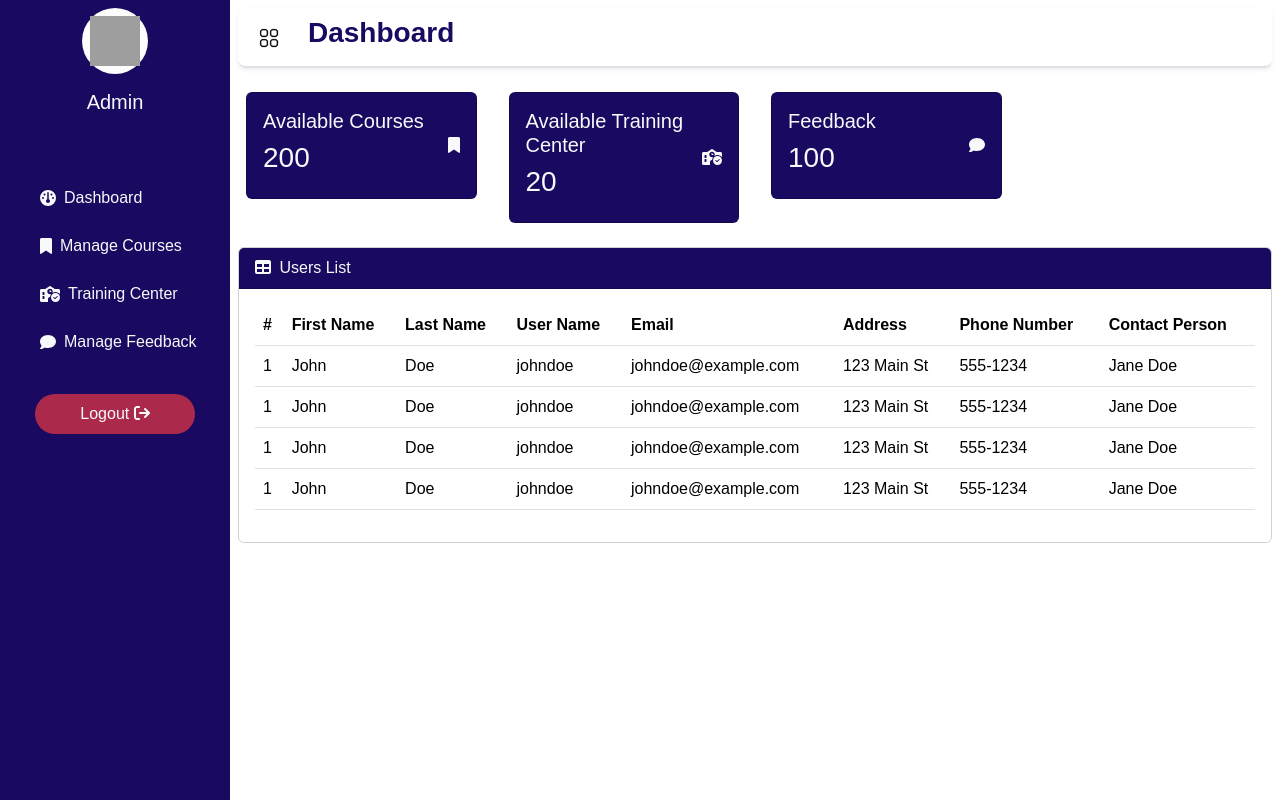
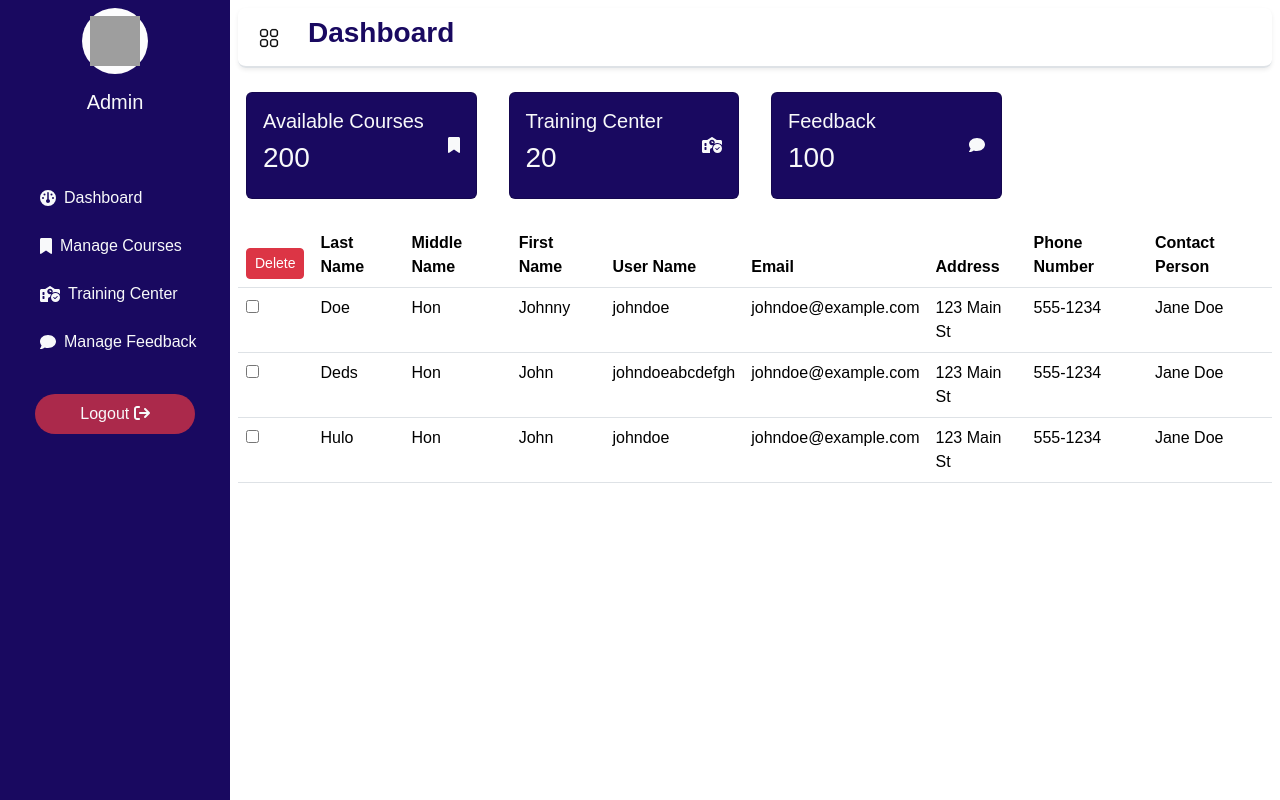
Before and after one commit to lyn212-cpu/Capstone, a PHP site: page /Dashboard.php in a window 1280 px wide. Run offline with PHP 8.4, Linux system fonts and the light colour scheme; a stand-in replaces the project's code that opens the database connection; some libraries are stand-ins or nearby versions; grey boxes are pictures that could not be loaded.

Commit message:
Admin Dashboard
I fixed the UI for the Admin's dashboard and also added a folder for the javascript  of the admin side.

```diff
--- a/Admin/Pages/Dashboard.php
+++ b/Admin/Pages/Dashboard.php
@@ -1,5 +1,6 @@
 <!doctype html>
 <html lang="en">
+
 <head>
     <meta charset="UTF-8">
     <meta name="viewport"
@@ -11,11 +12,14 @@
     <link href="https://cdn.jsdelivr.net/npm/simple-datatables@7.1.2/dist/style.min.css" rel="stylesheet" />
     <title>Dashboard</title>
 </head>
+
 <body>
-<nav id="collapseExample" class="d-flex flex-column" style="background-color: #190960; min-width: 230px; min-height: 100vh; height: auto;">
+    <nav id="collapseExample" class="d-flex flex-column"
+        style="background-color: #190960; min-width: 230px; min-height: 100vh; height: auto;">
         <div class="text-light d-flex flex-column justify-content-center align-items-center p-2 gap-3">
             <picture class="p-2 bg-light-subtle rounded-circle">
-         <img width="50" height="50" src="https://img.icons8.com/ios/50/administrator-male--v1.png" alt="administrator-male--v1"/>
+                <img width="50" height="50" src="https://img.icons8.com/ios/50/administrator-male--v1.png"
+                    alt="administrator-male--v1" />
             </picture>
             <div>
                 <h5 class="">Admin</h5>
@@ -62,7 +66,7 @@
                 <div style="background-color: #190960" class="card text-light p-3">
                     <div class="d-flex justify-content-between align-items-center">
                         <div>
-                            <h5>Available Training Center</h5>
+                            <h5>Training Center</h5>
                             <h3>20</h3>
                         </div>
                         <i class="fa-solid fa-school-circle-check text-light"></i>
@@ -83,19 +87,19 @@
             </div>
         </section>
 
-<!--     User list table-->
-     <div class="card mb-4 bg-transparent ">
-         <div style="background-color: #190960" class="card-header text-light">
-             <i class="fas fa-table me-1"></i>
-             Users List
-         </div>
-         <div class="card-body">
+        <!--User list table-->
+        <form id="deleteForm" action="deleteUser.php" method="POST" onsubmit="return confirmDelete();">
+
+
             <table id="datatablesSimple" class="table">
                 <thead>
                     <tr>
-                     <th>#</th>
+                        <th><button type="submit" class="btn btn-danger btn-sm" onclick="return confirmDelete();">
+                                Delete
+                            </button></th>
+                        <th>Last Name</th>
+                        <th>Middle Name</th>
                         <th>First Name</th>
-                     <th>Last Name</th>
                         <th>User Name</th>
                         <th>Email</th>
                         <th>Address</th>
@@ -103,75 +107,55 @@
                         <th>Contact Person</th>
                     </tr>
                 </thead>
+
                 <tbody>
+                    <!-- Sample User Row -->
                     <tr>
-                     <td>1</td>
-                     <td>John</td>
+                        <td><input type="checkbox" name="usernames[]" value="johndoe"></td>
                         <td>Doe</td>
+                        <td>Hon</td>
+                        <td>Johnny</td>
                         <td>johndoe</td>
                         <td>johndoe@example.com</td>
                         <td>123 Main St</td>
                         <td>555-1234</td>
                         <td>Jane Doe</td>
                     </tr>
+                    <!-- Repeat for more users -->
                     <tr>
-                     <td>1</td>
+                        <td><input type="checkbox" name="usernames[]" value="johndoe"></td>
+                        <td>Deds</td>
+                        <td>Hon</td>
                         <td>John</td>
-                     <td>Doe</td>
+                        <td>johndoeabcdefgh</td>
+                        <td>johndoe@example.com</td>
+                        <td>123 Main St</td>
+                        <td>555-1234</td>
+                        <td>Jane Doe</td>
+                    </tr>
+
+                    <tr>
+                        <td><input type="checkbox" name="usernames[]" value="johndoe"></td>
+                        <td>Hulo</td>
+                        <td>Hon</td>
+                        <td>John</td>
                         <td>johndoe</td>
                         <td>johndoe@example.com</td>
                         <td>123 Main St</td>
                         <td>555-1234</td>
                         <td>Jane Doe</td>
                     </tr>
-                  <tr>
-                     <td>1</td>
-                     <td>John</td>
-                     <td>Doe</td>
-                     <td>johndoe</td>
-                     <td>johndoe@example.com</td>
-                     <td>123 Main St</td>
-                     <td>555-1234</td>
-                     <td>Jane Doe</td>
-                 </tr>
-                  <tr>
-                     <td>1</td>
-                     <td>John</td>
-                     <td>Doe</td>
-                     <td>johndoe</td>
-                     <td>johndoe@example.com</td>
-                     <td>123 Main St</td>
-                     <td>555-1234</td>
-                     <td>Jane Doe</td>
-                 </tr>
+                </tbody>
 
-                 </tbody>
             </table>
-         </div>
-     </div>
+        </form>
+
     </main>
-<script src="https://cdn.jsdelivr.net/npm/simple-datatables@7.1.2/dist/umd/simple-datatables.min.js" crossorigin="anonymous"></script>
+    <script src="https://cdn.jsdelivr.net/npm/simple-datatables@7.1.2/dist/umd/simple-datatables.min.js"
+        crossorigin="anonymous"></script>
+
+    <script src="/Capstone/JavaScript_Admin/js_dashboard.js"></script>
+
 </body>
+
 </html>
-<script>
-    window.addEventListener('DOMContentLoaded', event => {
-        const datatablesSimple = document.getElementById('datatablesSimple');
-        if (datatablesSimple) {
-            new simpleDatatables.DataTable(datatablesSimple);
-        }
-    });
-
-    const Nav = document.getElementById('collapseExample');
-    const btn_menu = document.getElementById('btn_menu');
-
-    btn_menu.addEventListener('click', () => {
-        Nav.classList.toggle('d-none');
-        Nav.classList.add('nav_active');
-    });
-
-    if (window.innerWidth < 768){
-        Nav.classList.add('d-none');
-
-
-    }
-</script>
--- /dev/null
+++ b/JavaScript_Admin/js_dashboard.js
@@ -0,0 +1,30 @@
+window.addEventListener('DOMContentLoaded', event => {
+    const datatablesSimple = document.getElementById('datatablesSimple');
+    if (datatablesSimple) {
+        new simpleDatatables.DataTable(datatablesSimple, {
+            columns: [
+                { select: 0, sortable: false } // Disable sorting on checkbox column
+            ],
+            searchable: true, // Enable search bar
+            fixedHeight: true // Optional: for visual consistency
+        });
+    }
+});
+
+// Sidebar toggle logic
+const Nav = document.getElementById('collapseExample');
+const btn_menu = document.getElementById('btn_menu');
+
+btn_menu.addEventListener('click', () => {
+    Nav.classList.toggle('d-none');
+    Nav.classList.add('nav_active');
+});
+
+if (window.innerWidth < 768) {
+    Nav.classList.add('d-none');
+}
+
+// Delete button notification
+function confirmDelete() {
+    return confirm("Are you sure you want to delete the selected user(s)?");
+}
```
Lines whose indentation alone changed are shown as unchanged.
